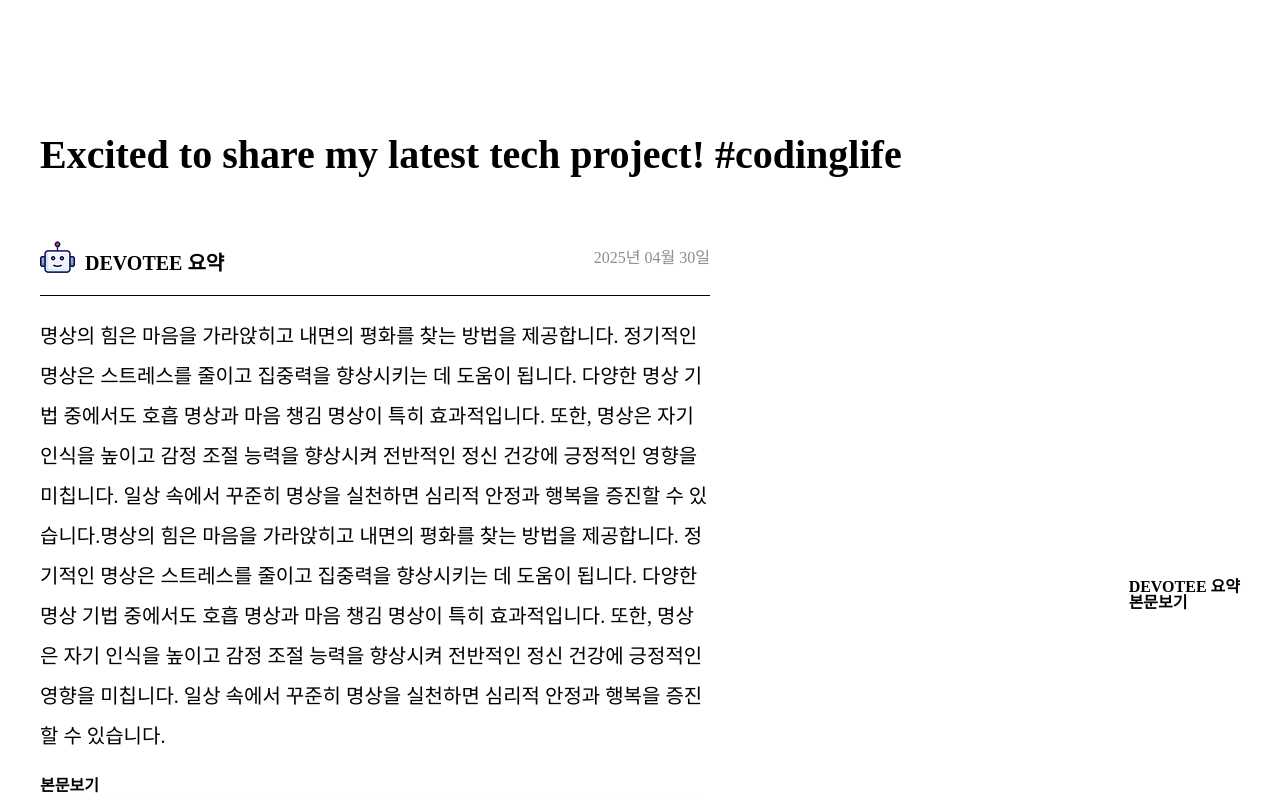
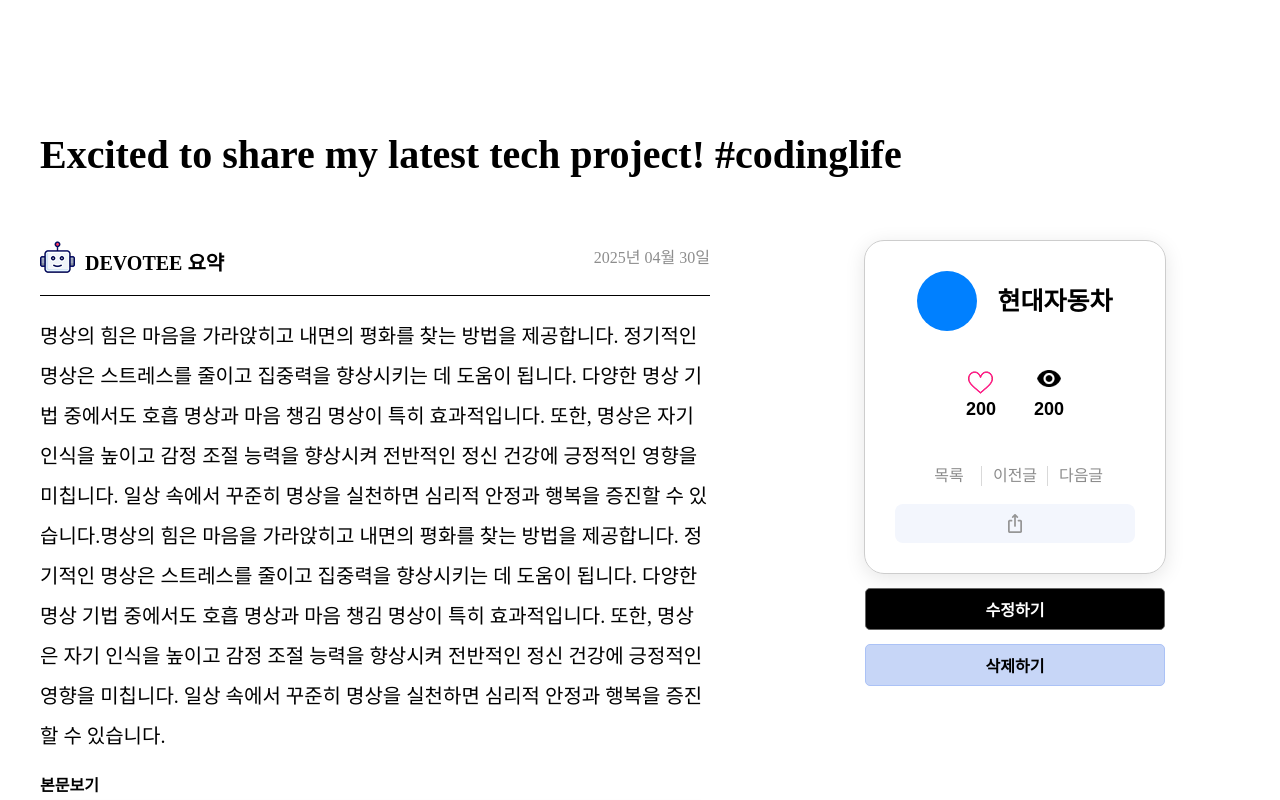
Before and after one commit to threed-team/threed-front, a Next.js app: page /post/view in a window 1280 px wide. Shown: the top 800 px of the page. Built offline with nearby package versions, Linux system fonts and the light colour scheme; a web font is replaced by a local one.

Commit message:
뷰퍼블리싱

```diff
--- a/src/components/page/post/view/components/listMainLeft.module.scss
+++ b/src/components/page/post/view/components/listMainLeft.module.scss
@@ -63,6 +63,7 @@
             width: 200px;
             height: 124px;
             position: relative;
+            overflow: hidden;
         }
         .more_right {
             width: 400px;
--- a/src/components/page/post/view/components/listMainRight.component.tsx
+++ b/src/components/page/post/view/components/listMainRight.component.tsx
@@ -1,21 +1,55 @@
 import styles from './listMainRight.module.scss';
-import Image from 'next/image';
 
-interface ListLeftProps {}
+interface ListRightProps {
+    write: string;
+    views: number;
+    hearts: number;
+}
 
-export default function ListMainRight() {
+export default function ListMainRight({ write, views, hearts }: ListRightProps) {
     return (
         <>
             <div className={styles.right_card_box}>
-                <h3>
-                    <span className={styles.image_wrapper}></span>
-                    <span>DEVOTEE 요약</span>
-                </h3>
+                <div className={styles.main_right_card}>
+                    <h3>
+                        <span className={styles.img_box}>
+                            <i className={styles.writer_img}></i>
+                        </span>
+                        <span>{write}</span>
+                    </h3>
+                    <div className={styles.card_list}>
+                        <div className={styles.card_list_second}>
+                            <button>
+                                <span className={styles.heart_box}></span>
+                                <p>{hearts}</p>
+                            </button>
+                            <button>
+                                <span className={styles.view_box}></span>
+                                <p>{views}</p>
+                            </button>
+                        </div>
+                        <ul className={styles.navi_list}>
+                            <li>
+                                <a href="#">목록</a>
+                            </li>
+                            <li>
+                                <a href="#">이전글</a>
+                            </li>
+                            <li>
+                                <a href="#">다음글</a>
+                            </li>
+                        </ul>
+                        <div className={styles.share_btn}>
+                            <a href="#">
+                                <span className={styles.share_img}></span>
+                            </a>
+                        </div>
+                    </div>
+                </div>
             </div>
-            <div className={styles.list_main_middle}></div>
-            <div className={styles.list_main_bottom}>
-                <h3>본문보기</h3>
-                <div className={styles.list_main_more}></div>
+            <div className={styles.button_box}>
+                <button className={styles.edit_btn}>수정하기</button>
+                <button className={styles.delete_btn}>삭제하기</button>
             </div>
         </>
     );
--- a/src/components/page/post/view/components/listMainRight.module.scss
+++ b/src/components/page/post/view/components/listMainRight.module.scss
@@ -1,9 +1,139 @@
 @import '@styles/common';
 
-.right-card-box {
+.right_card_box {
     width: 300px;
     margin: 0 auto;
     border: 1px solid #cdcdcd;
     box-shadow: 0 4px 20px rgba(0, 0, 0, 0.1);
     border-radius: 20px;
+    .main_right_card {
+        padding: 30px;
+        h3 {
+            @include flexCenter(center);
+            gap: 20px;
+            .img_box {
+                width: 60px;
+                height: 60px;
+                display: inline-block;
+                overflow: hidden;
+                border-radius: 50%;
+                background-color: #0080ff;
+            }
+            span:last-child {
+                font-size: 25px;
+                font-weight: 700;
+            }
+        }
+        .card_list {
+            padding-top: 10px;
+            @include column-flexbox;
+            gap: 10px;
+            .card_list_second {
+                @include flexCenter(center);
+                gap: 26px;
+                height: 107px;
+                button {
+                    border: none;
+                    background: none;
+                    @include column-flexbox($jc: space-between);
+                    height: 52px;
+                    cursor: pointer;
+                    span {
+                        width: 25px;
+                        height: 25px;
+                        &.heart_box {
+                            background: url(/images/icon_heart_off.png) center center / cover
+                                no-repeat;
+                        }
+                        &.view_box {
+                            background: url(/images/ico_eyes.png) center center / contain no-repeat;
+                            height: 17px;
+                        }
+                    }
+                    p {
+                        font-size: 18px;
+                        color: $color-black;
+                        font-weight: 600;
+                    }
+                }
+            }
+            .navi_list {
+                width: 100%;
+                @include flexCenter(center);
+                a {
+                    display: inline-block;
+                    padding: 10px 0;
+                    width: 66px;
+                    text-align: center;
+                    position: relative;
+                    border-radius: 2px;
+                    color: #8c8c8c;
+                    transition: 0.3s;
+                    &::after {
+                        @include pseudo('', 1px, 20px);
+                        @include position(absolute, $top: 50%, $right: 0);
+                        background: $color-gray;
+                        transform: translateY(-50%);
+                    }
+                    &:hover {
+                        color: $color-black;
+                    }
+                }
+                li:last-child a::after {
+                    display: none;
+                }
+            }
+            .share_btn {
+                border-radius: 8px;
+                background: #f3f6fd;
+                width: 100%;
+                transition: 0.3s;
+                &:hover {
+                    background: #e4ebfd;
+                }
+                a {
+                    @include flexCenter(center);
+                    height: 39px;
+                    width: 100%;
+                    .share_img {
+                        display: inline-block;
+                        width: 19px;
+                        height: 19px;
+                        background: url(/images/share.png) center center / contain no-repeat;
+                    }
+                }
+            }
+        }
+    }
 }
+.button_box {
+    width: 300px;
+    margin: 0 auto;
+    button {
+        margin-top: 14px;
+        width: 100%;
+        border: none;
+        height: 42px;
+        font-size: 16px;
+        font-weight: 600;
+        border-radius: 5px;
+        cursor: pointer;
+        transition: 0.3s;
+        &.edit_btn {
+            background: $color-black;
+            color: $color-white;
+            border: 1px solid $color-gray-dark;
+            &:hover {
+                background: $color-gray-dark;
+            }
+        }
+        &.delete_btn {
+            background: $color-sky;
+            color: $color-black;
+            border: 1px solid #abc2f6;
+            &:hover {
+                background: #abc2f6;
+            }
+        }
+    }
+}
--- a/src/components/page/post/view/postView.component.tsx
+++ b/src/components/page/post/view/postView.component.tsx
@@ -4,10 +4,6 @@ import ListMainRight from './components/listMainRight.component';
 
 export default function ViewComponent({
     title = 'Excited to share my latest tech project! #codinglife',
-    text = '명상의 힘은 마음을 가라앉히고 내면의 평화를 찾는 방법을 제공합니다. 정기적인 명상은 스트레스를 줄이고 집중력을 향상시키는 데 도움이 됩니다. 다양한 명상 기법 중에서도 호흡 명상과 마음 챙김 명상이 특히 효과적입니다. 또한, 명상은 자기 인식을 높이고 감정 조절 능력을 향상시켜 전반적인 정신 건강에 긍정적인 영향을 미칩니다. 일상 속에서 꾸준히 명상을 실천하면 심리적 안정과 행복을 증진할 수 있습니다.명상의 힘은 마음을 가라앉히고 내면의 평화를 찾는 방법을 제공합니다. 정기적인 명상은 스트레스를 줄이고 집중력을 향상시키는 데 도움이 됩니다. 다양한 명상 기법 중에서도 호흡 명상과 마음 챙김 명상이 특히 효과적입니다. 또한, 명상은 자기 인식을 높이고 감정 조절 능력을 향상시켜 전반적인 정신 건강에 긍정적인 영향을 미칩니다. 일상 속에서 꾸준히 명상을 실천하면 심리적 안정과 행복을 증진할 수 있습니다.',
-    date = '2025년 04월 30일',
-    link = '#',
-    imageSrc = '/images/logo.png',
 }) {
     return (
         <main className={styles.inner}>
@@ -15,15 +11,15 @@ export default function ViewComponent({
             <ul className={styles.write_list}>
                 <li>
                     <ListMainLeft
-                        text={text}
-                        date={date}
                         title={title}
-                        link={link}
-                        imageSrc={imageSrc}
+                        text="명상의 힘은 마음을 가라앉히고 내면의 평화를 찾는 방법을 제공합니다. 정기적인 명상은 스트레스를 줄이고 집중력을 향상시키는 데 도움이 됩니다. 다양한 명상 기법 중에서도 호흡 명상과 마음 챙김 명상이 특히 효과적입니다. 또한, 명상은 자기 인식을 높이고 감정 조절 능력을 향상시켜 전반적인 정신 건강에 긍정적인 영향을 미칩니다. 일상 속에서 꾸준히 명상을 실천하면 심리적 안정과 행복을 증진할 수 있습니다.명상의 힘은 마음을 가라앉히고 내면의 평화를 찾는 방법을 제공합니다. 정기적인 명상은 스트레스를 줄이고 집중력을 향상시키는 데 도움이 됩니다. 다양한 명상 기법 중에서도 호흡 명상과 마음 챙김 명상이 특히 효과적입니다. 또한, 명상은 자기 인식을 높이고 감정 조절 능력을 향상시켜 전반적인 정신 건강에 긍정적인 영향을 미칩니다. 일상 속에서 꾸준히 명상을 실천하면 심리적 안정과 행복을 증진할 수 있습니다."
+                        date="2025년 04월 30일"
+                        link="#"
+                        imageSrc="/images/logo.png"
                     />
                 </li>
                 <li>
-                    <ListMainRight />
+                    <ListMainRight write="현대자동차" views={200} hearts={200} />
                 </li>
             </ul>
         </main>
--- a/src/components/page/post/view/postView.module.scss
+++ b/src/components/page/post/view/postView.module.scss
@@ -11,7 +11,14 @@
     .write_list {
         @include flexCenter(space-between);
     }
-    li:first-child {
-        width: 670px;
+    > ul > li {
+        &:first-child {
+            width: 670px;
+        }
+        &:last-child {
+            width: 450px;
+            padding-top: 30px;
+            margin-bottom: auto;
+        }
     }
 }
```
Also changed, not shown: public/images/icon_heart_off.png (added).
